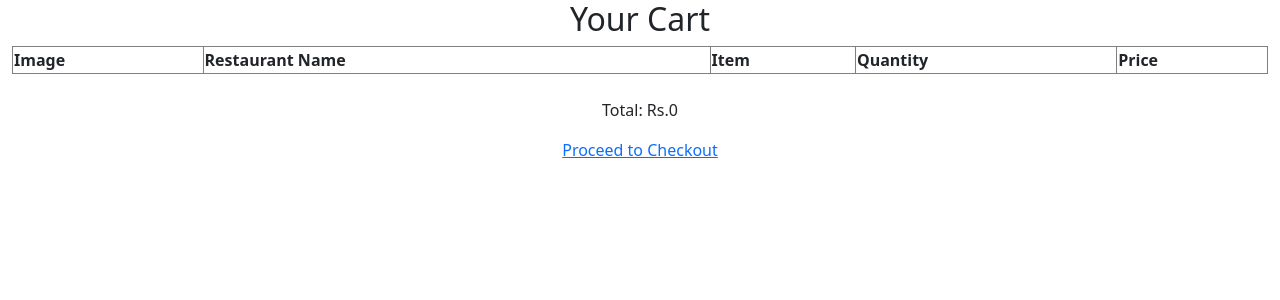
After one commit to Dipesh-Chadgal/InfosysProject, a Django app: page /cart/ in a window 1280 px wide. The commit adds this page. Shown: the top 300 px of the page. Run offline with Django 5.2, Linux system fonts and the light colour scheme; a user stored in the database is signed in; lists and menus that the app fills with data are empty.

Commit message:
Successfully implemented the Cart functionality

```diff
--- a/Food Ordering/foodOrderSystem/foodOrderSystem/settings.py
+++ b/Food Ordering/foodOrderSystem/foodOrderSystem/settings.py
@@ -41,6 +41,7 @@ INSTALLED_APPS = [
     'menu',
     'phonenumber_field',
     'restaurant',
+    'order'
 ]
 
 MIDDLEWARE = [
--- a/Food Ordering/foodOrderSystem/foodOrderSystem/urls.py
+++ b/Food Ordering/foodOrderSystem/foodOrderSystem/urls.py
@@ -18,6 +18,7 @@ from django.contrib import admin
 from django.urls import path
 from customer import views as customerviews
 from menu import views as menuviews
+from order import views as orderviews
 from restaurant import views as restaurantviews
 from django.conf import settings
 from django.conf.urls.static import static
@@ -38,6 +39,7 @@ urlpatterns = [
     path('contact/', customerviews.index, name='index'),
     path('home/', customerviews.Home, name='Home'),
     path('addMenu/', restaurantviews.addMenu, name='addMenu'),
+    path('cart/', orderviews.Cart, name='cart'),
 
 ]
 
--- /dev/null
+++ b/Food Ordering/foodOrderSystem/order/templates/cart.html
@@ -0,0 +1,47 @@
+<!DOCTYPE html>
+<html lang="en">
+
+<head>
+    <meta charset="UTF-8">
+    <meta name="viewport" content="width=device-width, initial-scale=1.0">
+    <script src="https://cdn.jsdelivr.net/npm/bootstrap@5.3.3/dist/js/bootstrap.bundle.min.js"
+        integrity="sha384-YvpcrYf0tY3lHB60NNkmXc5s9fDVZLESaAA55NDzOxhy9GkcIdslK1eN7N6jIeHz"
+        crossorigin="anonymous"></script>
+    <link href="https://cdn.jsdelivr.net/npm/bootstrap@5.3.3/dist/css/bootstrap.min.css" rel="stylesheet"
+        integrity="sha384-QWTKZyjpPEjISv5WaRU9OFeRpok6YctnYmDr5pNlyT2bRjXh0JMhjY6hW+ALEwIH" crossorigin="anonymous">
+
+</head>
+
+<body >
+    <center class="container-fluid">
+        <h2>Your Cart</h2>
+    <table class="table-bordered container-fluid">
+        <thead>
+            <tr>
+                <th>Image</th>
+                <th>Restaurant Name</th>
+                <th>Item</th>
+                <th>Quantity</th>
+                <th>Price</th>
+            </tr>
+        </thead>
+        <tbody>
+            {% for item_id, item in cart.items %}
+            <tr>
+                <td><img width="100px" height="100px" src=/media/{{ item.item.image }}></td>
+                <td>{{ item.item.restaurantName }}</td>
+                <td>{{ item.item.name }}</td>
+                <td>{{ item.quantity }}</td>
+                <td>{{ item.item.price }}</td>
+
+            </tr>
+            {% endfor %}
+        </tbody>
+    </table>
+    <br>
+    <p>Total: Rs.{{ totalCost }}</p>
+    <a href="#">Proceed to Checkout</a>
+    </center>
+</body>
+
+</html>
--- a/Food Ordering/foodOrderSystem/order/views.py
+++ b/Food Ordering/foodOrderSystem/order/views.py
@@ -1,3 +1,22 @@
 from django.shortcuts import render
+from django.contrib.auth.decorators import login_required
+from restaurant.models import foodItems
 
 # Create your views here.
+@login_required
+def Cart(request):
+    if 'cart' not in request.session:
+        request.session['cart'] = {}
+
+    cart = request.session['cart']
+    print(cart)
+    cartDetails = {}
+    totalCost = 0
+    for items in cart:
+
+        print(cart[items])
+        item = foodItems.objects.get(id=items)
+        totalCost += cart[items] * item.price
+        cartDetails[items] = {"item":item,"quantity":cart[items]}
+
+    return render(request,'cart.html',{'cart':cartDetails,"totalCost":totalCost})
```
Also changed, not shown: Food Ordering/foodOrderSystem/menu/templates/index1.html (+5 -20 lines), Food Ordering/foodOrderSystem/menu/views.py (+22 -1 lines), Food Ordering/foodOrderSystem/db.sqlite3, Food Ordering/foodOrderSystem/media/images/noodle_RBHZNUP.png (added), Food Ordering/foodOrderSystem/media/images/paneer.png (added), Food Ordering/foodOrderSystem/order/migrations/0001_initial.py (added), Food Ordering/foodOrderSystem/order/templates/food_item_detail.html (added), Food Ordering/foodOrderSystem/restaurant/migrations/0005_alter_fooditems_restaurantname.py (added).
